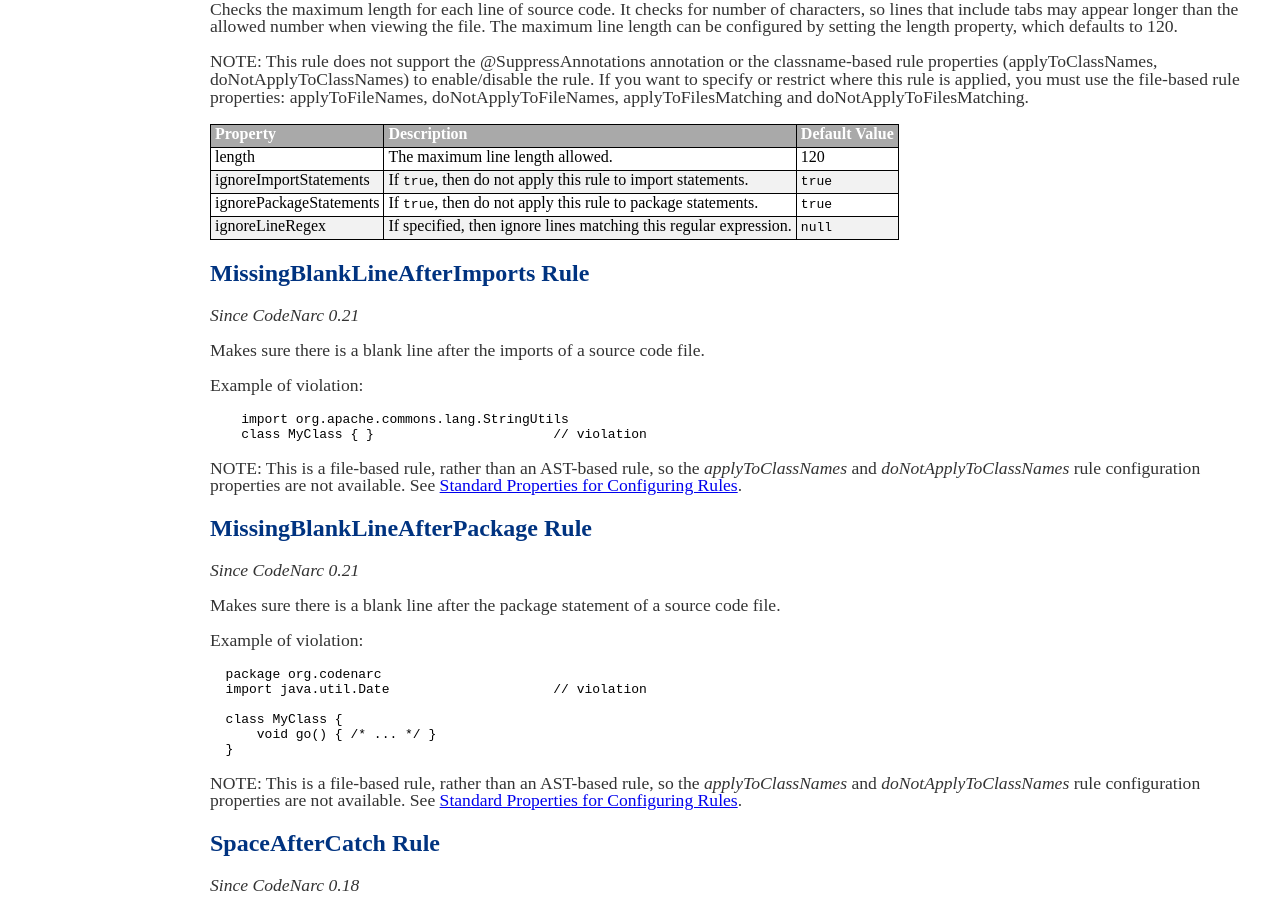
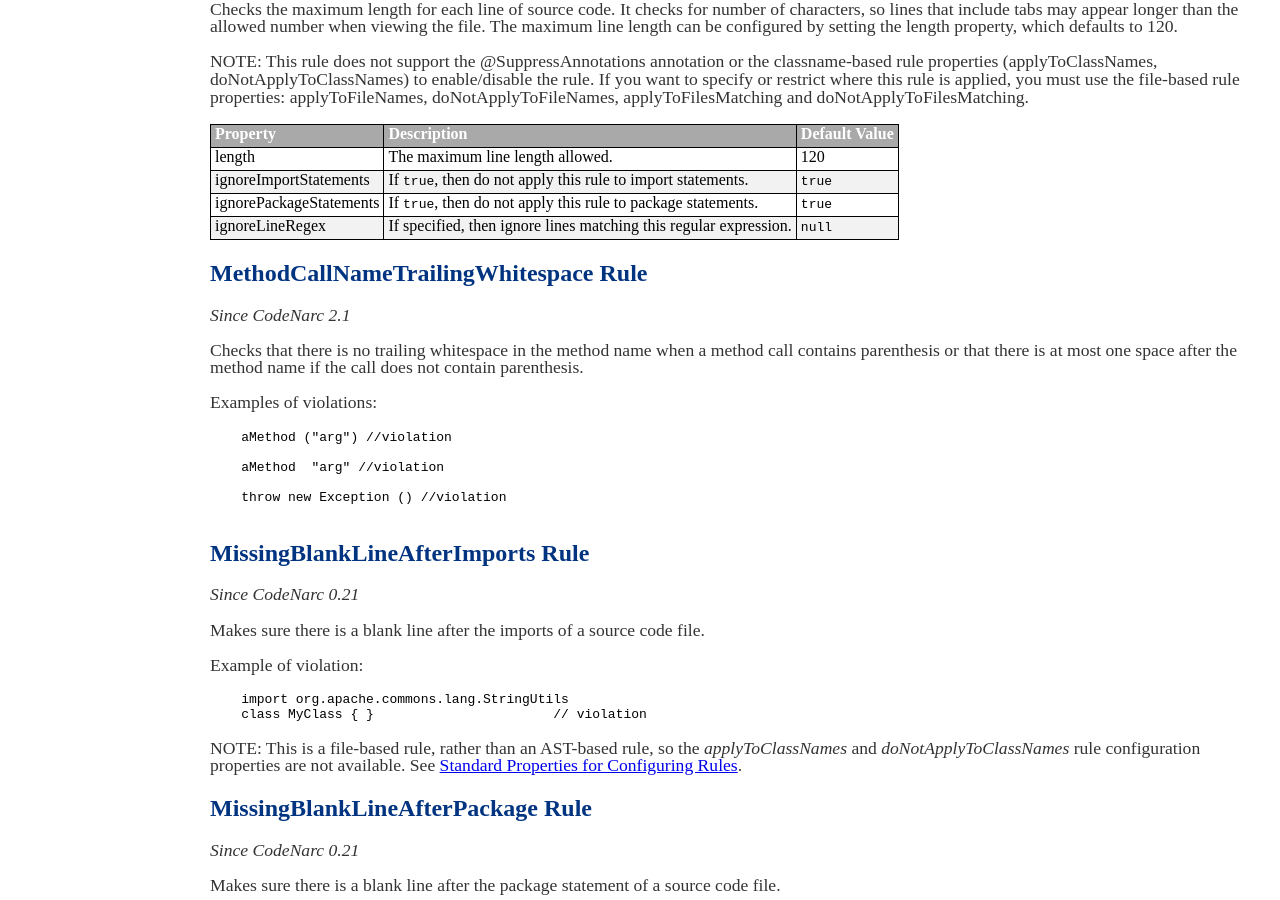
Before and after one commit to CodeNarc/CodeNarc, a Jekyll site: the page built from codenarc-rules-formatting.md, in a window 1280 px wide and 900 px high, scrolled down 7022 px. Built offline with Jekyll 4.4.1, drawn with Linux system fonts in a browser that asks for light colours.

Commit message:
Add MethodCallNameTrailingWhitespace rule.
Fixes #586.

````diff
--- a/codenarc-rules-formatting.md
+++ b/codenarc-rules-formatting.md
@@ -465,6 +465,24 @@ applyToFilesMatching and doNotApplyToFilesMatching.
 | ignoreLineRegex             | If specified, then ignore lines matching this regular expression.| `null` |
 
 
+## MethodCallNameTrailingWhitespace Rule
+
+*Since CodeNarc 2.1*
+
+Checks that there is no trailing whitespace in the method name when a method call contains parenthesis or that there
+is at most one space after the method name if the call does not contain parenthesis.
+
+Examples of violations:
+
+```
+    aMethod ("arg") //violation
+
+    aMethod  "arg" //violation
+
+    throw new Exception () //violation
+
+```
+
 ## MissingBlankLineAfterImports Rule
 
 *Since CodeNarc 0.21*
````
